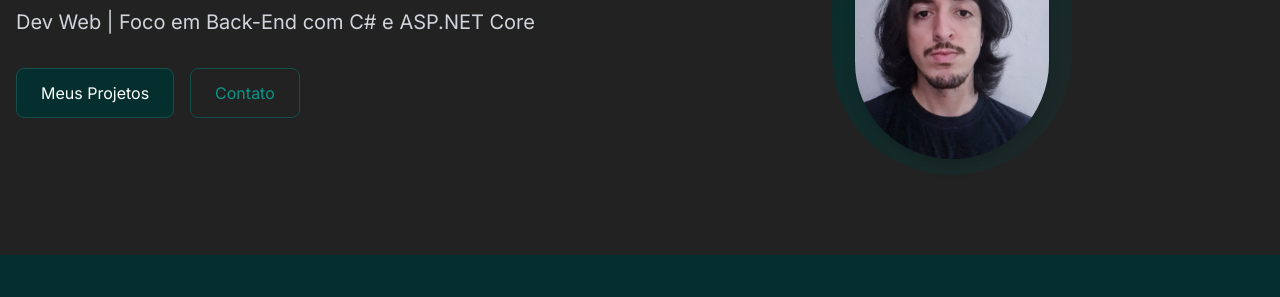
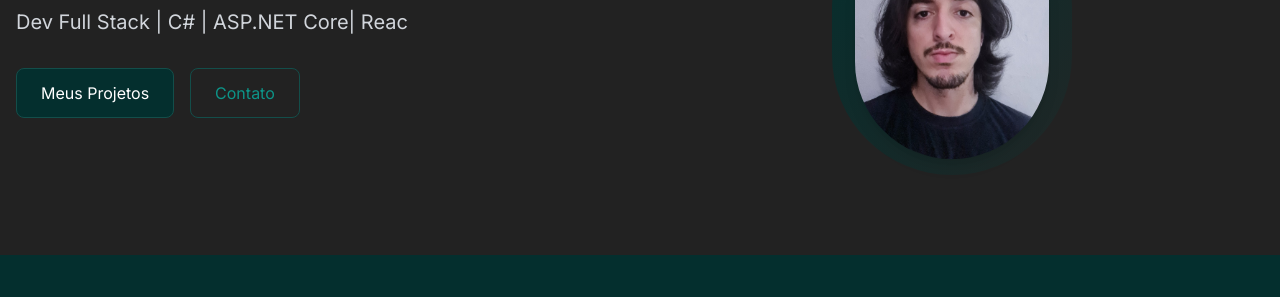
Before and after one commit to LuccaChris/Portfolio-CLLA, a website: page index.html in a window 1280 px wide. Shown: the part 297-594 px from the top of the page. Drawn offline with nearby package versions, Linux system fonts and the light colour scheme.

Commit message:
Atualizar descrição de habilidades para "Dev Full Stack | Foco em Back-End com C# e ASP.NET Core"

```diff
--- a/index.html
+++ b/index.html
@@ -56,7 +56,7 @@
                         Olá, eu sou <span class="gradient-text">Christian</span>
                     </h1>
 
-                    <p class="text-xl mb-8">Dev Web | Foco em Back-End com C# e ASP.NET Core</p>
+                    <p class="text-xl mb-8">Dev Full Stack | C# | ASP.NET Core| Reac</p>
 
                     <div class="flex flex-wrap gap-4 justify-center md:justify-start">
                         <a href="#projetos"
```
